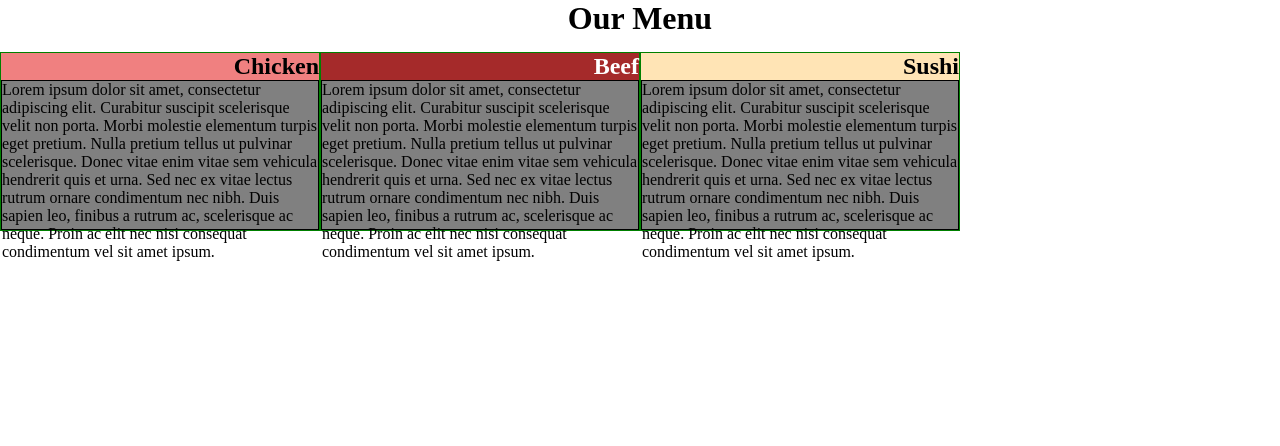
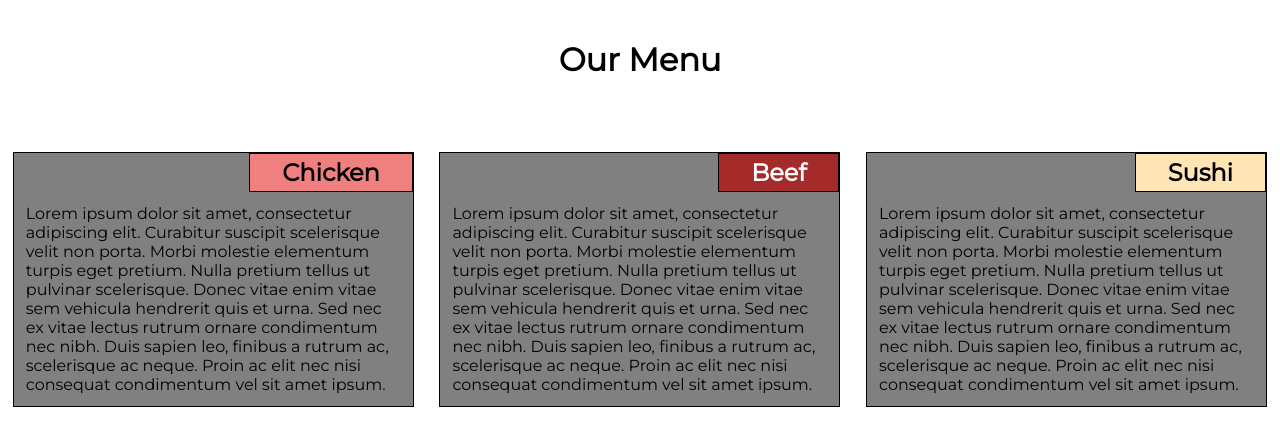
Before and after one commit to olhalutaieva/jhu-coursera, a plain HTML site: page module2-solution/index.html in a window 1280 px wide. Drawn offline with Linux system fonts and the light colour scheme.

Commit message:
update 2.3

```diff
--- a/module2-solution/css/styles.css
+++ b/module2-solution/css/styles.css
@@ -1,23 +1,50 @@
 * {
+    font-family: 'Montserrat';
     box-sizing: border-box;
     margin: 0;
     padding: 0;
 }
 
 h1 {
-    margin-bottom: 15px;
+    margin-bottom: 60px;
     text-align: center;
+    margin-top: 40px;
+}
+
+h2 {
+    padding: 4px 32px;
+    border: 1px solid black;
+    float: right;
 
 }
 
-h2 {
-    text-align: right;
+.section {
+    background-color: gray;
+    border: 1px solid black;
+}
+
+.item {
+    background-color: white;
+
 }
 
 p {
-    border: 1px solid black;
-    background-color: gray;
-    height: 150px;
+    padding: 12px;
+    clear: right;
+}
+
+
+#chicken {
+    background-color: lightcoral;
+}
+
+#beef {
+    background-color: brown;
+    color: white;
+}
+
+#sushi {
+    background-color: moccasin;
 
 }
 
@@ -25,82 +52,40 @@ p {
     width: 100%;
 }
 
-.chicken {
-    background-color: lightcoral;
-}
+@media (min-width: 992px) {
 
-.beef {
-    background-color: brown;
-    color: white;
-}
-
-.sushi {
-    background-color: moccasin;
-}
-
-@media (min-width: 1200px) {
-
-    .col-lg-1,
-    .col-lg-2,
-    .col-lg-3,
-    .col-lg-4,
-    .col-lg-5,
-    .col-lg-6,
-    .col-lg-7,
-    .col-lg-8,
-    .col-lg-9,
-    .col-lg-10,
-    .col-lg-11,
-    .col-lg-12 {
+    .col-lg-4 {
         float: left;
-        border: 1px solid green;
-    }
-
-    .col-lg-1 {
-        width: 8.33%;
-    }
-
-    .col-lg-2 {
-        width: 16.66%;
-    }
-
-    .col-lg-3 {
-        width: 25%;
+        padding: 1%;
     }
 
     .col-lg-4 {
         width: 33.33%;
     }
+}
 
-    .col-lg-5 {
-        width: 41.66%;
+@media (min-width: 768px) and (max-width: 991px) {
+
+    .col-md-6 {
+        float: left;
+        padding: 1%;
     }
 
-    .col-lg-6 {
+    .col-md-6 {
         width: 50%;
     }
 
-    .col-lg-7 {
-        width: 58.33%;
+}
+
+@media (max-width: 767px) {
+
+    .col-sm-12 {
+        float: left;
+        padding: 1%;
     }
 
-    .col-lg-8 {
-        width: 66.66%;
+    .col-sm-12 {
+        width: 100%;
     }
 
-    .col-lg-9 {
-        width: 74.99%;
-    }
-
-    .col-lg-10 {
-        width: 83.33%;
-    }
-
-    .col-lg-11 {
-        width: 91.66%;
-    }
-
-    .col-lg-12 {
-        width: 100%;
-    }
 }
--- a/module2-solution/index.html
+++ b/module2-solution/index.html
@@ -3,47 +3,59 @@
   <head>
     <meta charset="utf-8" />
     <meta name="viewport" content="width=device-width, initial-scale=1" />
+    <link
+      href="https://fonts.googleapis.com/css?family=Montserrat"
+      rel="stylesheet"
+    />
     <link rel="stylesheet" href="css/styles.css" />
     <title>Assigment Solution for Module 2</title>
   </head>
   <body>
     <h1>Our Menu</h1>
     <div class="row">
-      <div class="col-lg-3 col-md-6 col-sm-12">
-        <h2 class="chicken">Chicken</h2>
+      <div class="item col-lg-4 col-md-6 col-sm-12">
+        <div class="section">
+          <h2 id="chicken">Chicken</h2>
           <p>
             Lorem ipsum dolor sit amet, consectetur adipiscing elit. Curabitur
-          suscipit scelerisque velit non porta. Morbi molestie elementum turpis
-          eget pretium. Nulla pretium tellus ut pulvinar scelerisque. Donec
-          vitae enim vitae sem vehicula hendrerit quis et urna. Sed nec ex vitae
-          lectus rutrum ornare condimentum nec nibh. Duis sapien leo, finibus a
-          rutrum ac, scelerisque ac neque. Proin ac elit nec nisi consequat
-          condimentum vel sit amet ipsum.
+            suscipit scelerisque velit non porta. Morbi molestie elementum
+            turpis eget pretium. Nulla pretium tellus ut pulvinar scelerisque.
+            Donec vitae enim vitae sem vehicula hendrerit quis et urna. Sed nec
+            ex vitae lectus rutrum ornare condimentum nec nibh. Duis sapien leo,
+            finibus a rutrum ac, scelerisque ac neque. Proin ac elit nec nisi
+            consequat condimentum vel sit amet ipsum.
           </p>
         </div>
-      <div class="col-lg-3">
-        <h2 class="beef">Beef</h2>
+      </div>
+
+      <div class="item col-lg-4 col-md-6 col-sm-12">
+        <div class="section beef">
+          <h2 id="beef">Beef</h2>
           <p>
             Lorem ipsum dolor sit amet, consectetur adipiscing elit. Curabitur
-          suscipit scelerisque velit non porta. Morbi molestie elementum turpis
-          eget pretium. Nulla pretium tellus ut pulvinar scelerisque. Donec
-          vitae enim vitae sem vehicula hendrerit quis et urna. Sed nec ex vitae
-          lectus rutrum ornare condimentum nec nibh. Duis sapien leo, finibus a
-          rutrum ac, scelerisque ac neque. Proin ac elit nec nisi consequat
-          condimentum vel sit amet ipsum.
+            suscipit scelerisque velit non porta. Morbi molestie elementum
+            turpis eget pretium. Nulla pretium tellus ut pulvinar scelerisque.
+            Donec vitae enim vitae sem vehicula hendrerit quis et urna. Sed nec
+            ex vitae lectus rutrum ornare condimentum nec nibh. Duis sapien leo,
+            finibus a rutrum ac, scelerisque ac neque. Proin ac elit nec nisi
+            consequat condimentum vel sit amet ipsum.
           </p>
         </div>
-      <div class="col-lg-3">
-        <h2 class="sushi">Sushi</h2>
+      </div>
+
+      <div class="item col-lg-4 col-md-6 col-sm-12">
+        <div class="section">
+          <h2 id="sushi">Sushi</h2>
           <p>
             Lorem ipsum dolor sit amet, consectetur adipiscing elit. Curabitur
-          suscipit scelerisque velit non porta. Morbi molestie elementum turpis
-          eget pretium. Nulla pretium tellus ut pulvinar scelerisque. Donec
-          vitae enim vitae sem vehicula hendrerit quis et urna. Sed nec ex vitae
-          lectus rutrum ornare condimentum nec nibh. Duis sapien leo, finibus a
-          rutrum ac, scelerisque ac neque. Proin ac elit nec nisi consequat
-          condimentum vel sit amet ipsum.
+            suscipit scelerisque velit non porta. Morbi molestie elementum
+            turpis eget pretium. Nulla pretium tellus ut pulvinar scelerisque.
+            Donec vitae enim vitae sem vehicula hendrerit quis et urna. Sed nec
+            ex vitae lectus rutrum ornare condimentum nec nibh. Duis sapien leo,
+            finibus a rutrum ac, scelerisque ac neque. Proin ac elit nec nisi
+            consequat condimentum vel sit amet ipsum.
           </p>
+        </div>
       </div>
     </div>
   </body>
```
Lines whose indentation alone changed are shown as unchanged.
